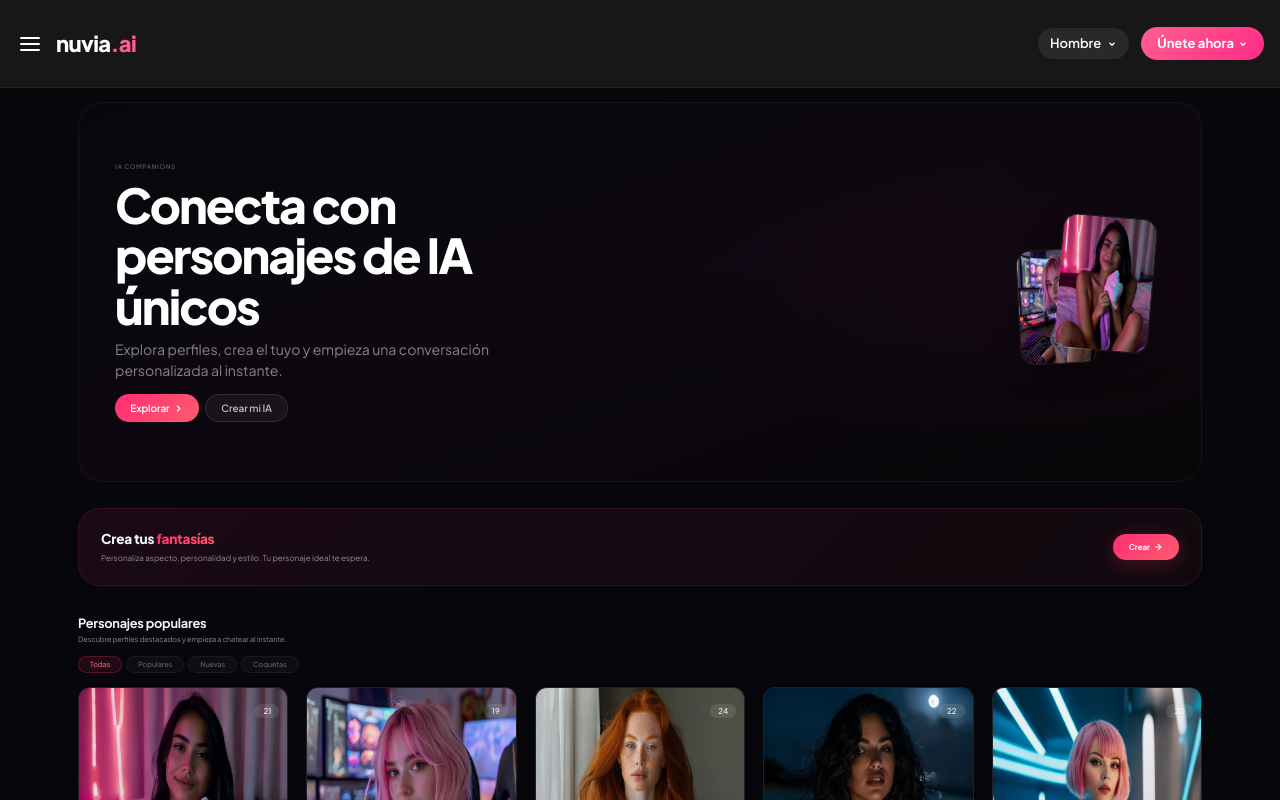
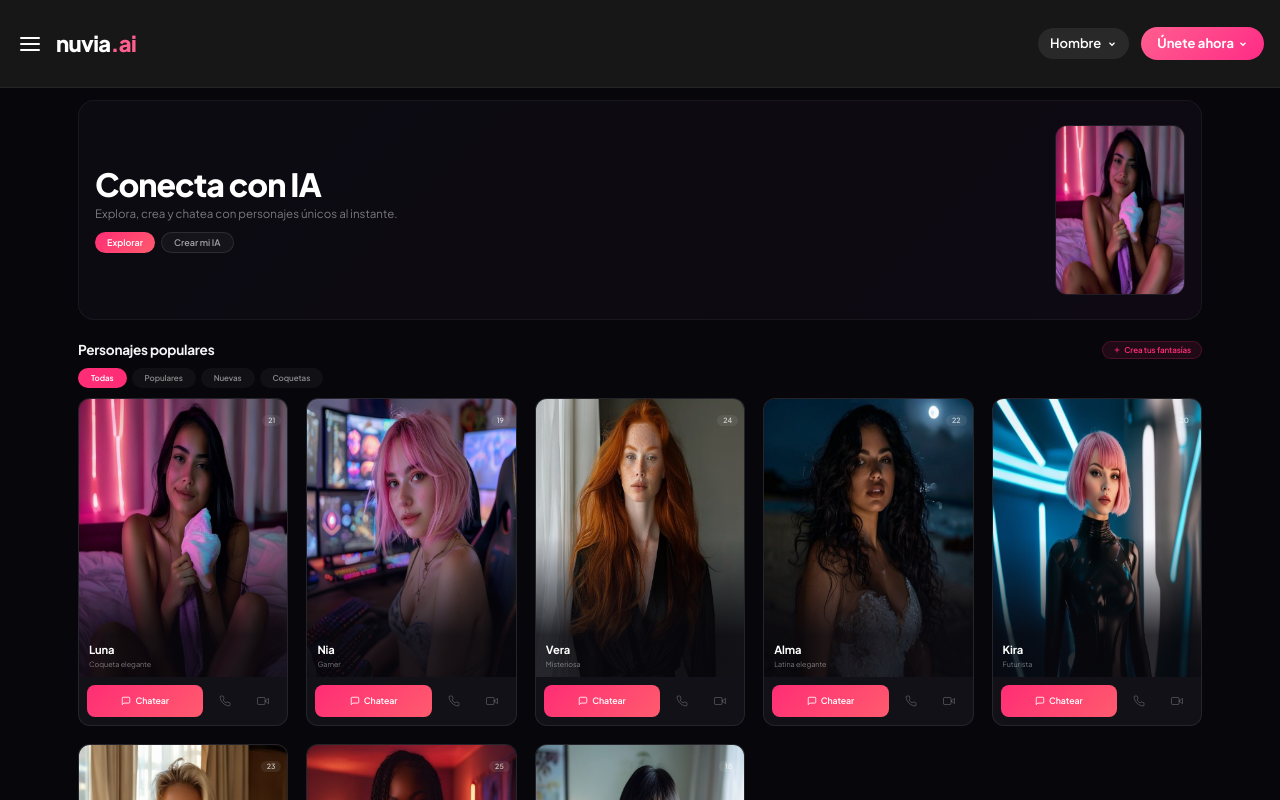
Before and after one commit to 3737631/luciaia, a Next.js app: page /luciaia/girls in a window 1280 px wide. Shown: the top 800 px of the page. Built offline with nearby package versions, Linux system fonts and the light colour scheme.

Commit message:
layout: compact hero, cleaner hierarchy, refined card buttons, updated dark palette

```diff
--- a/src/app/girls/page.tsx
+++ b/src/app/girls/page.tsx
@@ -33,63 +33,32 @@ export default function GirlsPage() {
   return (
     <>
       <Header />
-      <main style={{ minHeight: "100vh" }}>
+      <main style={{ minHeight: "100vh", paddingBottom: 80 }}>
         <HeroShowcaseCarousel onOpenCreate={() => setCreateOpen(true)} />
 
-        {/* Crea tus fantasías */}
-        <section className="container-nuvia" style={{ paddingTop: 26, paddingBottom: 2 }}>
-          <div
-            onClick={() => setCreateOpen(true)}
-            style={{
-              borderRadius: 22,
-              background: "linear-gradient(135deg, rgba(255,45,117,0.08) 0%, rgba(255,91,110,0.04) 100%)",
-              border: "0.5px solid rgba(255,45,117,0.15)",
-              padding: "20px 22px",
-              cursor: "pointer",
-              transition: "all 200ms ease",
-              display: "flex",
-              alignItems: "center",
-              justifyContent: "space-between",
-              gap: 12,
-            }}
-          >
-            <div>
-              <h3 style={{ fontSize: "0.85rem", fontWeight: 800, letterSpacing: "-0.02em", margin: 0, color: "var(--text)" }}>
-                Crea tus <span className="gradient-text">fantasías</span>
-              </h3>
-              <p style={{ fontSize: "0.5rem", color: "var(--muted)", margin: "4px 0 0", lineHeight: 1.4 }}>
-                Personaliza aspecto, personalidad y estilo. <br className="sm:hidden" />Tu personaje ideal te espera.
-              </p>
-            </div>
-            <span
+        <section className="container-nuvia" style={{ paddingTop: 20 }} id="characters">
+          <div style={{ display: "flex", alignItems: "center", justifyContent: "space-between", marginBottom: 8 }}>
+            <h2 style={{ fontSize: "0.85rem", fontWeight: 700, letterSpacing: "-0.02em", margin: 0, color: "var(--text)" }}>
+              Personajes populares
+            </h2>
+            <button
+              onClick={() => setCreateOpen(true)}
               style={{
                 display: "inline-flex", alignItems: "center", gap: 3,
-                fontSize: "0.5rem", fontWeight: 700,
-                padding: "8px 16px", borderRadius: 999, lineHeight: 1,
-                background: "linear-gradient(135deg, #ff2d75, #ff5b6e)",
-                color: "#fff", letterSpacing: "-0.01em",
-                whiteSpace: "nowrap", boxShadow: "0 4px 20px rgba(255,45,117,0.25)",
+                fontSize: "0.5rem", fontWeight: 600, padding: "4px 10px",
+                borderRadius: 999, lineHeight: 1, letterSpacing: "-0.01em",
+                background: "rgba(255,45,117,0.1)",
+                border: "0.5px solid rgba(255,45,117,0.2)",
+                color: "var(--pink)", cursor: "pointer",
               }}
             >
-              Crear
-              <svg width="10" height="10" viewBox="0 0 24 24" fill="none" stroke="currentColor" strokeWidth="2.5"><path d="M5 12h14M12 5l7 7-7 7" /></svg>
-            </span>
-          </div>
-        </section>
-
-        {/* Characters section */}
-        <section className="container-nuvia" style={{ paddingTop: 26, paddingBottom: 6 }} id="characters">
-          <div style={{ marginBottom: 10 }}>
-            <h2 style={{ fontSize: "0.8rem", fontWeight: 700, letterSpacing: "-0.02em", margin: 0, color: "var(--text)" }}>
-              Personajes populares
-            </h2>
-            <p style={{ fontSize: "0.45rem", color: "var(--muted)", margin: "2px 0 0" }}>
-              Descubre perfiles destacados y empieza a chatear al instante.
-            </p>
+              <svg width="8" height="8" viewBox="0 0 24 24" fill="none" stroke="currentColor" strokeWidth="2.5"><path d="M12 5v14M5 12h14" /></svg>
+              Crea tus fantasías
+            </button>
           </div>
 
           {/* Filters */}
-          <div className="scrollbar-none" style={{ display: "flex", gap: 4, overflowX: "auto", paddingBottom: 2, marginBottom: 12 }}>
+          <div className="scrollbar-none" style={{ display: "flex", gap: 5, overflowX: "auto", marginBottom: 10 }}>
             {filters.map((f) => (
               <button
                 key={f}
@@ -97,14 +66,14 @@ export default function GirlsPage() {
                 style={{
                   flexShrink: 0,
                   borderRadius: 999,
-                  fontWeight: 500,
-                  fontSize: "0.45rem",
-                  padding: "4px 11px",
+                  fontWeight: 600,
+                  fontSize: "0.5rem",
+                  padding: "5px 12px",
                   lineHeight: 1,
                   letterSpacing: "-0.01em",
-                  background: activeFilter === f ? "rgba(255,45,117,0.1)" : "rgba(255,255,255,0.03)",
-                  border: activeFilter === f ? "0.5px solid rgba(255,45,117,0.25)" : "0.5px solid rgba(255,255,255,0.05)",
-                  color: activeFilter === f ? "#ff5b6e" : "rgba(255,255,255,0.35)",
+                  background: activeFilter === f ? "var(--pink)" : "rgba(255,255,255,0.04)",
+                  border: "0.5px solid transparent",
+                  color: activeFilter === f ? "#fff" : "rgba(255,255,255,0.5)",
                   cursor: "pointer",
                   transition: "all 150ms ease",
                 }}
@@ -138,8 +107,8 @@ export default function GirlsPage() {
                   key={faq.q}
                   style={{
                     borderRadius: 10,
-                    background: "rgba(255,255,255,0.02)",
-                    border: "0.5px solid rgba(255,255,255,0.05)",
+                    background: "var(--surface)",
+                    border: "0.5px solid var(--border)",
                     overflow: "hidden",
                   }}
                 >
@@ -156,7 +125,7 @@ export default function GirlsPage() {
                       <path d="M6 9l6 6 6-6" />
                     </svg>
                   </summary>
-                  <div style={{ borderTop: "0.5px solid rgba(255,255,255,0.04)", padding: "6px 12px 8px" }}>
+                  <div style={{ borderTop: "0.5px solid var(--border)", padding: "6px 12px 8px" }}>
                     <p style={{ fontSize: "0.4rem", color: "var(--muted)", lineHeight: 1.6, margin: 0 }}>{faq.a}</p>
                   </div>
                 </details>
@@ -167,8 +136,8 @@ export default function GirlsPage() {
 
         {/* Footer info */}
         <section className="container-nuvia" style={{ paddingTop: 24, paddingBottom: 0 }}>
-          <div style={{ borderRadius: 18, background: "rgba(255,255,255,0.015)", border: "0.5px solid rgba(255,255,255,0.05)", padding: "18px 20px", textAlign: "center" }}>
-            <p style={{ fontSize: "0.8rem", fontWeight: 700, letterSpacing: "-0.02em", margin: 0, color: "var(--text)" }}>Nuvia</p>
+          <div style={{ borderRadius: 14, background: "var(--surface)", border: "0.5px solid var(--border)", padding: "16px 18px", textAlign: "center" }}>
+            <p style={{ fontSize: "0.75rem", fontWeight: 700, letterSpacing: "-0.02em", margin: 0, color: "var(--text)" }}>Nuvia</p>
             <p style={{ fontSize: "0.45rem", color: "var(--muted)", maxWidth: 360, margin: "4px auto 0", lineHeight: 1.6 }}>
               Conversaciones IA personalizadas. Elige, personaliza y chatea con personajes ficticios al instante.
             </p>
--- a/src/app/globals.css
+++ b/src/app/globals.css
@@ -3,25 +3,19 @@
 @tailwind utilities;
 
 :root {
-  --bg: #050507;
-  --surface: #101014;
-  --surface-2: #17171d;
+  --bg: #08070c;
+  --surface: #121118;
   --border: rgba(255,255,255,0.08);
   --border-hover: rgba(255,255,255,0.14);
   --text: #f5f5f7;
   --muted: #8e8e93;
   --subdued: #636366;
   --pink: #ff2d75;
-  --pink-2: #ff477e;
   --coral: #ff5b6e;
   --green: #30d158;
   --radius: 12px;
   --radius-lg: 16px;
-  --radius-xl: 22px;
-  --radius-2xl: 28px;
-  --shadow: 0 4px 20px rgba(0,0,0,0.4);
-  --shadow-lg: 0 8px 40px rgba(0,0,0,0.5);
-  --container-padding: 20px;
+  --container-padding: 16px;
   --header-h: 48px;
   --safe-top: env(safe-area-inset-top, 0px);
   --safe-bottom: env(safe-area-inset-bottom, 0px);
@@ -138,6 +132,7 @@ body {
   grid-template-columns: repeat(2, minmax(0, 1fr));
   gap: 10px;
 }
+@media (min-width: 640px) { .character-grid { gap: 12px; } }
 @media (min-width: 768px) { .character-grid { grid-template-columns: repeat(3, 1fr); gap: 14px; } }
 @media (min-width: 1024px) { .character-grid { grid-template-columns: repeat(4, 1fr); gap: 16px; } }
 @media (min-width: 1280px) { .character-grid { grid-template-columns: repeat(5, 1fr); gap: 18px; } }
--- a/src/components/GirlCard.tsx
+++ b/src/components/GirlCard.tsx
@@ -18,12 +18,12 @@ export default function GirlCard({ girl }: { girl: Girl }) {
       : getGirlImage(girl.id, girl.defaultHair, girl.defaultPose, girl.defaultBackground);
 
   return (
-    <div className="group overflow-hidden rounded-xl bg-[#12121a] border border-white/[0.06]">
-      <Link href={`${basePath}/chat/${girl.id}`}>
-        <div className="relative aspect-[3/4] w-full overflow-hidden">
+    <div style={{ borderRadius: 12, overflow: "hidden", background: "var(--surface)", border: "0.5px solid var(--border)" }}>
+      <Link href={`${basePath}/chat/${girl.id}`} style={{ display: "block", textDecoration: "none" }}>
+        <div style={{ aspectRatio: "3/4", position: "relative", overflow: "hidden" }}>
           {failed ? (
-            <div className="flex h-full w-full items-center justify-center bg-gradient-to-br from-pink-600/30 to-purple-900/40">
-              <span className="text-5xl font-bold text-white/50 select-none">{girl.name.charAt(0)}</span>
+            <div style={{ width: "100%", height: "100%", display: "flex", alignItems: "center", justifyContent: "center", background: "linear-gradient(135deg, rgba(255,45,117,0.2), rgba(139,92,246,0.2))" }}>
+              <span style={{ fontSize: "1.5rem", fontWeight: 700, color: "rgba(255,255,255,0.3)" }}>{girl.name.charAt(0)}</span>
             </div>
           ) : (
             <img
@@ -31,42 +31,55 @@ export default function GirlCard({ girl }: { girl: Girl }) {
               alt={girl.name}
               loading="lazy"
               decoding="async"
-            className="h-full w-full object-cover object-top transition-all duration-700 ease-out group-hover:scale-105"
               onError={() => !failed && setFailed(true)}
+              style={{ width: "100%", height: "100%", objectFit: "cover", objectPosition: "top", transition: "transform 0.4s ease" }}
             />
           )}
-          <div className="absolute inset-0 bg-gradient-to-t from-black/70 via-black/10 to-transparent" />
-          <div className="absolute right-2 top-2">
-            <span className="rounded-md bg-white/10 px-2 py-0.5 text-[0.5rem] font-semibold text-white/80 backdrop-blur-sm">
+          <div style={{ position: "absolute", inset: 0, background: "linear-gradient(180deg, transparent 50%, rgba(8,7,12,0.85) 85%)" }} />
+          <div style={{ position: "absolute", top: 6, right: 6 }}>
+            <span style={{ fontSize: "0.45rem", fontWeight: 600, padding: "1px 6px", borderRadius: 999, background: "rgba(255,255,255,0.08)", backdropFilter: "blur(4px)", color: "rgba(255,255,255,0.7)" }}>
               {girl.age}
             </span>
           </div>
-          <div className="absolute bottom-0 left-0 right-0 p-3">
-            <h3 className="text-sm font-bold text-white">{girl.name}</h3>
-            <p className="mt-0.5 text-[0.55rem] text-white/60 leading-tight line-clamp-1">{girl.style}</p>
+          <div style={{ position: "absolute", bottom: 0, left: 0, right: 0, padding: "8px 10px" }}>
+            <span style={{ fontSize: "0.7rem", fontWeight: 700, color: "#fff", letterSpacing: "-0.01em" }}>
+              {girl.name}
+            </span>
+            {girl.style && (
+              <p style={{ fontSize: "0.45rem", color: "rgba(255,255,255,0.45)", margin: "1px 0 0", lineHeight: 1.2, overflow: "hidden", textOverflow: "ellipsis", whiteSpace: "nowrap" }}>
+                {girl.style}
+              </p>
+            )}
           </div>
         </div>
       </Link>
-      <div className="flex items-center gap-1.5 p-2.5">
+
+      <div style={{ display: "flex", alignItems: "center", gap: 6, padding: "8px 8px" }}>
         <Link
           href={`${basePath}/chat/${girl.id}`}
-          className="flex flex-1 items-center justify-center rounded-lg bg-white/10 py-2 text-[0.55rem] font-semibold text-white transition hover:bg-white/15 active:scale-[0.97]"
+          style={{
+            flex: 1, display: "flex", alignItems: "center", justifyContent: "center", gap: 4,
+            background: "linear-gradient(135deg, #ff2d75, #ff5b6e)",
+            borderRadius: 8, height: 32, fontSize: "0.55rem", fontWeight: 600,
+            color: "#fff", textDecoration: "none", lineHeight: 1, letterSpacing: "-0.01em",
+          }}
         >
+          <svg width="10" height="10" viewBox="0 0 24 24" fill="none" stroke="currentColor" strokeWidth="2"><path d="M21 15a2 2 0 0 1-2 2H7l-4 4V5a2 2 0 0 1 2-2h14a2 2 0 0 1 2 2z"/></svg>
           Chatear
         </Link>
         <Link
           href={`${basePath}/call/${girl.id}`}
-          className="flex h-8 w-8 items-center justify-center rounded-lg border border-white/[0.08] text-white/40 transition hover:border-green-500/30 hover:text-green-400 active:scale-90"
+          style={{ width: 32, height: 32, display: "flex", alignItems: "center", justifyContent: "center", borderRadius: 8, color: "rgba(255,255,255,0.3)", transition: "color 0.15s" }}
           title="Llamada"
         >
-          <svg width="11" height="11" viewBox="0 0 24 24" fill="none" stroke="currentColor" strokeWidth="2"><path d="M22 16.92v3a2 2 0 0 1-2.18 2 19.79 19.79 0 0 1-8.63-3.07 19.5 19.5 0 0 1-6-6 19.79 19.79 0 0 1-3.07-8.67A2 2 0 0 1 4.11 2h3a2 2 0 0 1 2 1.72 12.84 12.84 0 0 0 .7 2.81 2 2 0 0 1-.45 2.11L8.09 9.91a16 16 0 0 0 6 6l1.27-1.27a2 2 0 0 1 2.11-.45 12.84 12.84 0 0 0 2.81.7A2 2 0 0 1 22 16.92z"/></svg>
+          <svg width="12" height="12" viewBox="0 0 24 24" fill="none" stroke="currentColor" strokeWidth="1.5"><path d="M22 16.92v3a2 2 0 0 1-2.18 2 19.79 19.79 0 0 1-8.63-3.07 19.5 19.5 0 0 1-6-6 19.79 19.79 0 0 1-3.07-8.67A2 2 0 0 1 4.11 2h3a2 2 0 0 1 2 1.72 12.84 12.84 0 0 0 .7 2.81 2 2 0 0 1-.45 2.11L8.09 9.91a16 16 0 0 0 6 6l1.27-1.27a2 2 0 0 1 2.11-.45 12.84 12.84 0 0 0 2.81.7A2 2 0 0 1 22 16.92z"/></svg>
         </Link>
         <Link
           href={`${basePath}/call/${girl.id}`}
-          className="flex h-8 w-8 items-center justify-center rounded-lg border border-white/[0.08] text-white/40 transition hover:border-pink-500/30 hover:text-pink-400 active:scale-90"
+          style={{ width: 32, height: 32, display: "flex", alignItems: "center", justifyContent: "center", borderRadius: 8, color: "rgba(255,255,255,0.3)", transition: "color 0.15s" }}
           title="Videollamada"
         >
-          <svg width="11" height="11" viewBox="0 0 24 24" fill="none" stroke="currentColor" strokeWidth="2"><polygon points="23 7 16 12 23 17 23 7"/><rect x="1" y="5" width="15" height="14" rx="2" ry="2"/></svg>
+          <svg width="12" height="12" viewBox="0 0 24 24" fill="none" stroke="currentColor" strokeWidth="1.5"><polygon points="23 7 16 12 23 17 23 7"/><rect x="1" y="5" width="15" height="14" rx="2" ry="2"/></svg>
         </Link>
       </div>
     </div>
--- a/src/components/HeroShowcaseCarousel.tsx
+++ b/src/components/HeroShowcaseCarousel.tsx
@@ -2,110 +2,72 @@
 
 import { useState } from "react";
 import Link from "next/link";
-
 import { getGirlImage } from "@/lib/images";
-import { girls } from "@/data/girls";
 
 export default function HeroShowcaseCarousel({ onOpenCreate }: { onOpenCreate?: () => void }) {
-  const [img0Failed, setImg0Failed] = useState(false);
-  const [img1Failed, setImg1Failed] = useState(false);
-  const featured = ["luna", "nia", "vera"].map(
-    (id) => girls.find((g) => g.id === id) || girls[0]
-  );
+  const [imgFailed, setImgFailed] = useState(false);
 
   return (
-    <section className="container-nuvia" style={{ paddingTop: 14, paddingBottom: 0 }}>
+    <section className="container-nuvia" style={{ paddingTop: 12, paddingBottom: 0 }}>
       <div
         style={{
-          borderRadius: 24,
-          background: "linear-gradient(160deg, #08080c 0%, #0d0710 50%, #070608 100%)",
+          borderRadius: 16,
+          background: "linear-gradient(135deg, #0c0b12 0%, #0e0912 100%)",
           border: "0.5px solid rgba(255,255,255,0.05)",
-          overflow: "hidden",
-          position: "relative",
-          height: "clamp(200px, 36vw, 380px)",
+          display: "flex",
+          alignItems: "center",
+          minHeight: "clamp(130px, 22vw, 220px)",
+          padding: "14px 16px",
+          gap: 14,
         }}
       >
-        <div
+        <div style={{ flex: "1 1 60%", display: "flex", flexDirection: "column", gap: 4 }}>
+          <h1
             style={{
-            position: "absolute", inset: 0,
-            background: "radial-gradient(ellipse 60% 70% at 85% 50%, rgba(255,45,117,0.04) 0%, transparent 60%)",
-            pointerEvents: "none",
-          }}
-        />
-
-        <div
-          style={{
-            display: "flex",
-            alignItems: "center",
-            height: "100%",
-            padding: "0 clamp(18px, 3.5vw, 36px)",
-            gap: 16,
-            position: "relative",
-            zIndex: 2,
+              fontSize: "clamp(16px, 3vw, 32px)",
+              fontWeight: 800,
+              lineHeight: 1.1,
+              letterSpacing: "-0.03em",
+              margin: 0,
+              color: "#fff",
             }}
           >
-          {/* Left content */}
-          <div style={{ flex: "1 1 58%", display: "flex", flexDirection: "column", gap: "clamp(3px, 0.8vw, 8px)" }}>
-            <span style={{ fontSize: "0.4rem", fontWeight: 600, color: "rgba(255,255,255,0.3)", letterSpacing: "0.1em", textTransform: "uppercase" }}>
-              IA companions
-            </span>
-
-            <h1
+            Conecta con IA
+          </h1>
+          <p
             style={{
-                fontSize: "clamp(20px, 4vw, 48px)",
-                fontWeight: 800,
-                lineHeight: 1.05,
-                letterSpacing: "-0.04em",
+              fontSize: "clamp(9px, 0.9vw, 13px)",
+              color: "rgba(255,255,255,0.45)",
+              lineHeight: 1.4,
               margin: 0,
-                color: "#fff",
-                maxWidth: 500,
+              maxWidth: 320,
             }}
           >
-              Conecta con personajes de IA únicos
-            </h1>
-
-            <p
-              style={{
-                fontSize: "clamp(10px, 1.1vw, 15px)",
-                color: "rgba(255,255,255,0.5)",
-                lineHeight: 1.5,
-                margin: 0,
-                maxWidth: 400,
-              }}
-            >
-              Explora perfiles, crea el tuyo y empieza una conversación
-              personalizada al instante.
+            Explora, crea y chatea con personajes únicos al instante.
           </p>
-
-            <div style={{ display: "flex", gap: 6, marginTop: "clamp(2px, 0.4vw, 6px)", flexWrap: "wrap" }}>
+          <div style={{ display: "flex", gap: 6, marginTop: 6, flexWrap: "wrap" }}>
             <Link
               href="#characters"
               style={{
                 display: "inline-flex", alignItems: "center", gap: 3,
-                  fontSize: "clamp(10px, 0.75vw, 13px)", fontWeight: 600,
-                  padding: "clamp(5px, 0.6vw, 9px) clamp(12px, 1.2vw, 20px)",
-                  borderRadius: 999,
+                fontSize: "clamp(9px, 0.7vw, 12px)", fontWeight: 600,
+                padding: "5px 12px", borderRadius: 999,
                 background: "linear-gradient(135deg, #ff2d75, #ff5b6e)",
                 color: "#fff", textDecoration: "none", lineHeight: 1,
-                  letterSpacing: "-0.01em", transition: "opacity 180ms ease",
               }}
             >
               Explorar
-                <svg width="11" height="11" viewBox="0 0 24 24" fill="none" stroke="currentColor" strokeWidth="2.5"><polyline points="9 18 15 12 9 6"/></svg>
             </Link>
             {onOpenCreate && (
               <button
                 onClick={onOpenCreate}
                 style={{
                   display: "inline-flex", alignItems: "center", gap: 3,
-                    fontSize: "clamp(10px, 0.75vw, 13px)", fontWeight: 600,
-                    padding: "clamp(5px, 0.6vw, 9px) clamp(12px, 1.2vw, 20px)",
-                    borderRadius: 999,
-                    background: "rgba(255,255,255,0.05)",
+                  fontSize: "clamp(9px, 0.7vw, 12px)", fontWeight: 600,
+                  padding: "5px 12px", borderRadius: 999,
+                  background: "rgba(255,255,255,0.04)",
                   border: "0.5px solid rgba(255,255,255,0.1)",
-                    color: "rgba(255,255,255,0.7)", cursor: "pointer",
-                    lineHeight: 1, letterSpacing: "-0.01em",
-                    transition: "all 180ms ease",
+                  color: "rgba(255,255,255,0.6)", cursor: "pointer", lineHeight: 1,
                 }}
               >
                 Crear mi IA
@@ -114,46 +76,23 @@ export default function HeroShowcaseCarousel({ onOpenCreate }: { onOpenCreate?:
           </div>
         </div>
 
-          {/* Right - minimal cards */}
         <div
           style={{
             flex: "0 0 auto",
-              position: "relative",
-              width: "clamp(90px, 16vw, 150px)",
-              height: "clamp(110px, 20vw, 180px)",
+            width: "clamp(70px, 14vw, 130px)",
+            height: "clamp(90px, 18vw, 170px)",
+            borderRadius: 12,
+            overflow: "hidden",
+            border: "0.5px solid rgba(255,255,255,0.08)",
           }}
         >
-            <div
-              style={{
-                position: "absolute", top: "8%", right: "8%",
-                width: "clamp(60px, 10vw, 95px)",
-                height: "clamp(80px, 14vw, 135px)",
-                borderRadius: "clamp(10px, 1.2vw, 16px)",
-                overflow: "hidden",
-                border: "0.5px solid rgba(255,255,255,0.08)",
-                boxShadow: "0 8px 30px rgba(0,0,0,0.3)",
-                transform: "rotate(5deg)",
-                zIndex: 3,
-              }}
-            >
-              <img src={getGirlImage(featured[img0Failed ? 2 : 0].id)} alt="" fetchPriority="high" onError={() => !img0Failed && setImg0Failed(true)} style={{ width: "100%", height: "100%", objectFit: "cover" }} />
-            </div>
-            <div
-              style={{
-                position: "absolute", bottom: "10%", left: "2%",
-                width: "clamp(55px, 9vw, 80px)",
-                height: "clamp(72px, 12vw, 115px)",
-                borderRadius: "clamp(10px, 1.2vw, 16px)",
-                overflow: "hidden",
-                border: "0.5px solid rgba(255,255,255,0.08)",
-                boxShadow: "0 8px 30px rgba(0,0,0,0.3)",
-                transform: "rotate(-3deg)",
-                zIndex: 2,
-              }}
-            >
-              <img src={getGirlImage(featured[img1Failed ? 2 : 1].id)} alt="" loading="lazy" decoding="async" onError={() => !img1Failed && setImg1Failed(true)} style={{ width: "100%", height: "100%", objectFit: "cover" }} />
-            </div>
-          </div>
+          <img
+            src={getGirlImage("luna")}
+            alt=""
+            fetchPriority="high"
+            onError={() => !imgFailed && setImgFailed(true)}
+            style={{ width: "100%", height: "100%", objectFit: "cover" }}
+          />
         </div>
       </div>
     </section>
```
Lines whose indentation alone changed are shown as unchanged.
